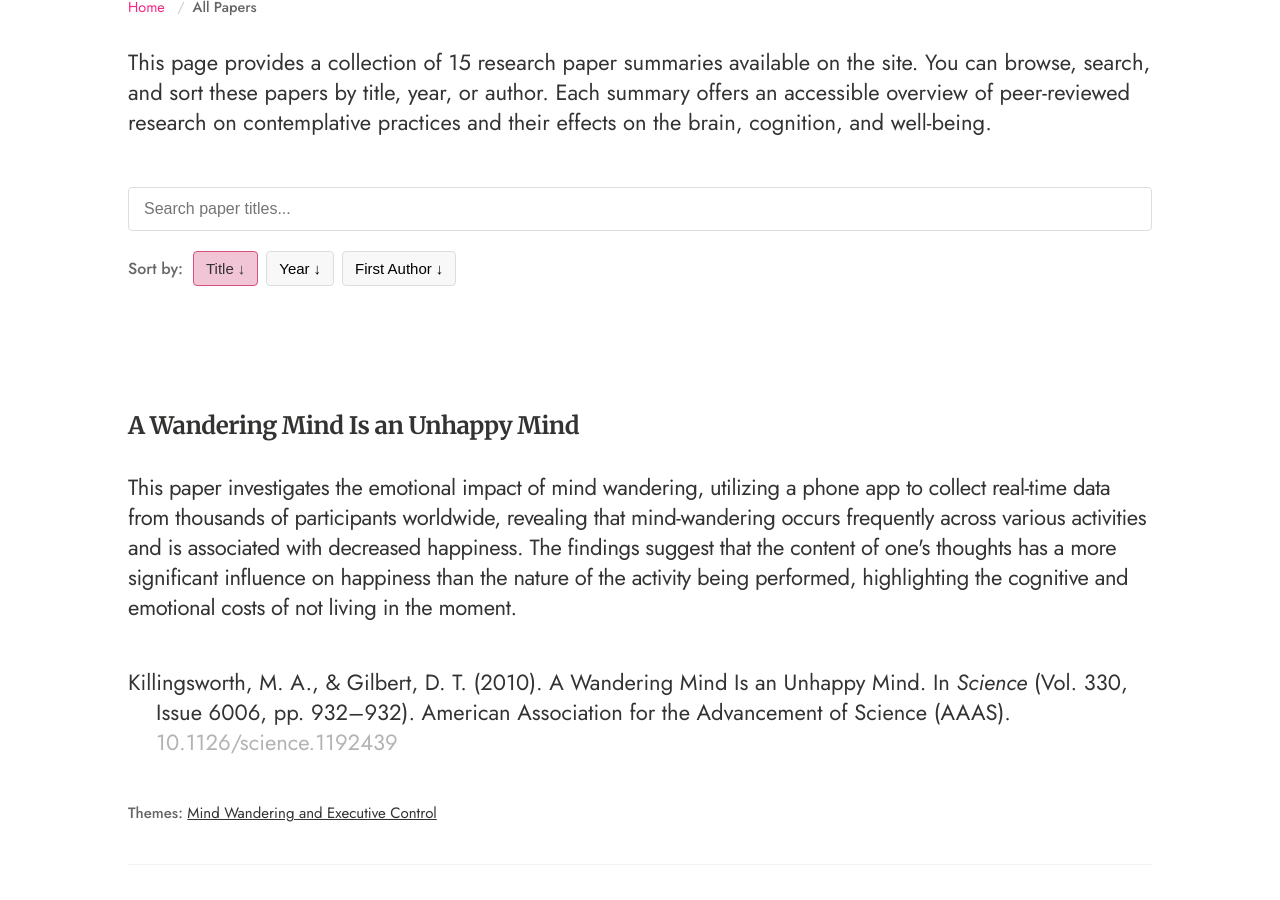
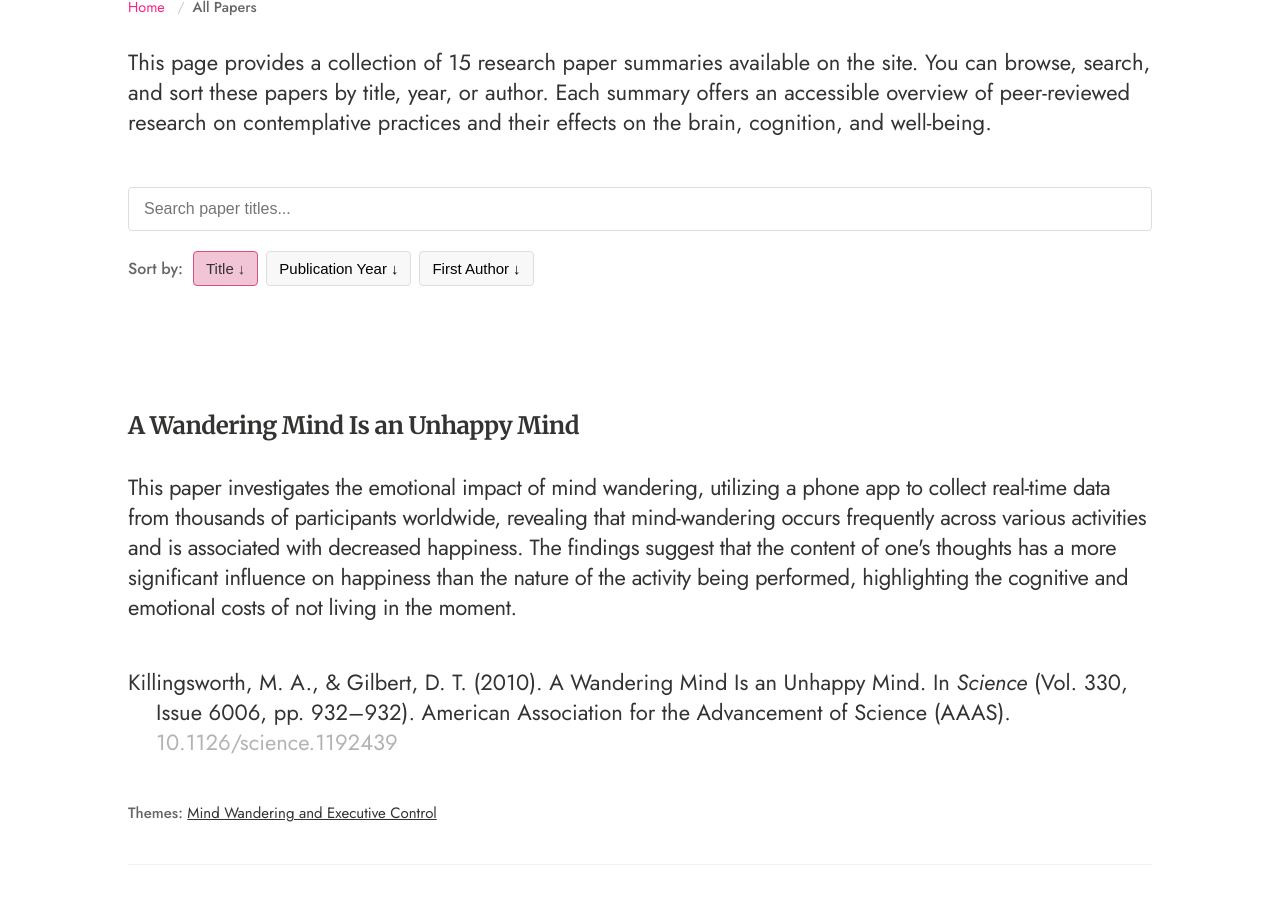
Before and after one commit to craigmbooth/contemplativeneuroscience, a Jekyll site: the page built from all-papers.md, in a window 1280 px wide and 900 px high, scrolled down 757 px. Built offline with Jekyll 4.4.1, drawn with Linux system fonts in a browser that asks for light colours; nearby versions of some CDN libraries.

Commit message:
Minor updatges to make pages more structured

```diff
--- a/_includes/head.html
+++ b/_includes/head.html
@@ -5,7 +5,7 @@
   <!-- (1) force latest IE rendering engine: bit.ly/1c8EiC9 -->
   <meta http-equiv="X-UA-Compatible" content="IE=edge">
 
-  <title>{% if page.title %}{{ page.title }}{% else %}{{ site.title }}{% endif %}</title>
+  <title>{% if page.title %}{{ page.title }} | {{ site.title }}{% else %}{{ site.title }}{% endif %}</title>
   {% if page.meta_description %}
   <meta name="description" content="{{ page.meta_description | strip_html | strip_newlines }}" />
   {% elsif page.snippet %}
@@ -23,7 +23,7 @@
   {% if site.twitter_handle %}
     <meta name="twitter:card" content="summary" />
     <meta name="twitter:site" content="{{ site.twitter_handle }}" />
-    <meta name="twitter:title" content="{% if page.title %}{{ page.title }}{% else %}{{ site.title }}{% endif %}" />
+    <meta name="twitter:title" content="{% if page.title %}{{ page.title }} | {{ site.title }}{% else %}{{ site.title }}{% endif %}" />
     <meta name="twitter:image" content="{{ site.logo | prepend: site.baseurl | prepend: site.url }}" />
     {% if page.meta_description %}
     <meta name="twitter:description" content="{{ page.meta_description | strip_html | strip_newlines }}" />
@@ -37,7 +37,7 @@
   {% endif %}
 
   <meta property="og:site_name" content="{{ site.title }}" />
-  <meta property="og:title" content="{% if page.title %}{{ page.title }}{% else %}{{ site.title }}{% endif %}"/>
+  <meta property="og:title" content="{% if page.title %}{{ page.title }} | {{ site.title }}{% else %}{{ site.title }}{% endif %}"/>
   {% if page.meta_description %}
   <meta property="og:description" content="{{ page.meta_description | strip_html | strip_newlines }}" />
   {% elsif page.snippet %}
--- a/_layouts/page.html
+++ b/_layouts/page.html
@@ -1,7 +1,7 @@
 ---
 ---
 <!DOCTYPE html>
-<html>
+<html lang="en">
   {% include head.html %}
   <body itemscope itemtype="http://schema.org/Article">
     {% include header.html %}
--- a/_layouts/post.html
+++ b/_layouts/post.html
@@ -1,7 +1,7 @@
 ---
 ---
 <!DOCTYPE html>
-<html>
+<html lang="en">
   {% include head.html %}
   {% include research_paper_schema.html %}
   <body itemscope itemtype="http://schema.org/Article">
--- a/all-papers.md
+++ b/all-papers.md
@@ -18,8 +18,8 @@
     <button id="sortByTitle" class="sort-button active" data-sort="title" aria-label="Sort by title">
       Title <span class="sort-arrow">↓</span>
     </button>
-    <button id="sortByYear" class="sort-button" data-sort="year" aria-label="Sort by year">
-      Year <span class="sort-arrow">↓</span>
+    <button id="sortByYear" class="sort-button" data-sort="year" aria-label="Sort by publication year">
+      Publication Year <span class="sort-arrow">↓</span>
     </button>
     <button id="sortByAuthor" class="sort-button" data-sort="author" aria-label="Sort by first author">
       First Author <span class="sort-arrow">↓</span>
```
Also changed, not shown: glossary.md (+1 -1 lines).
